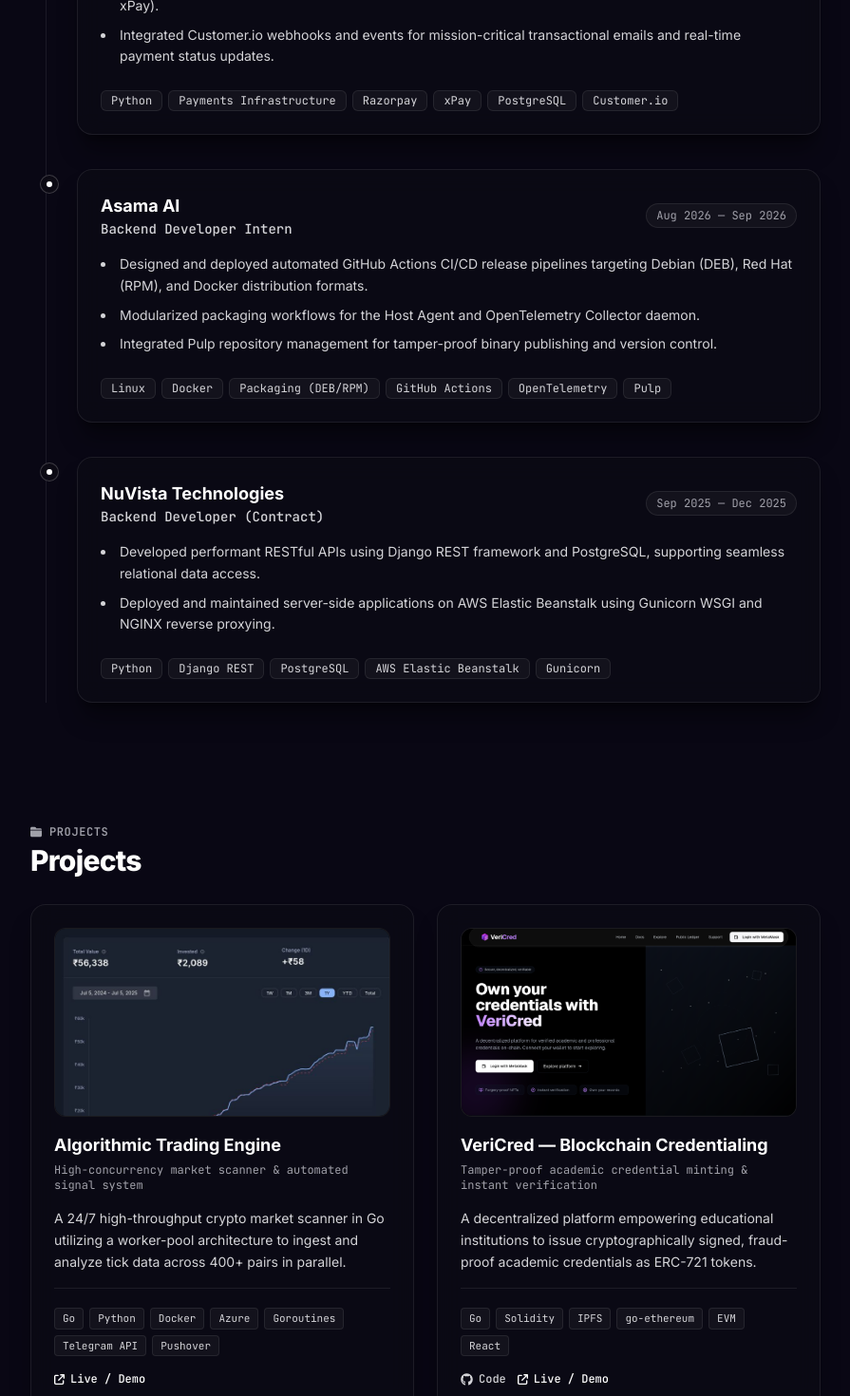
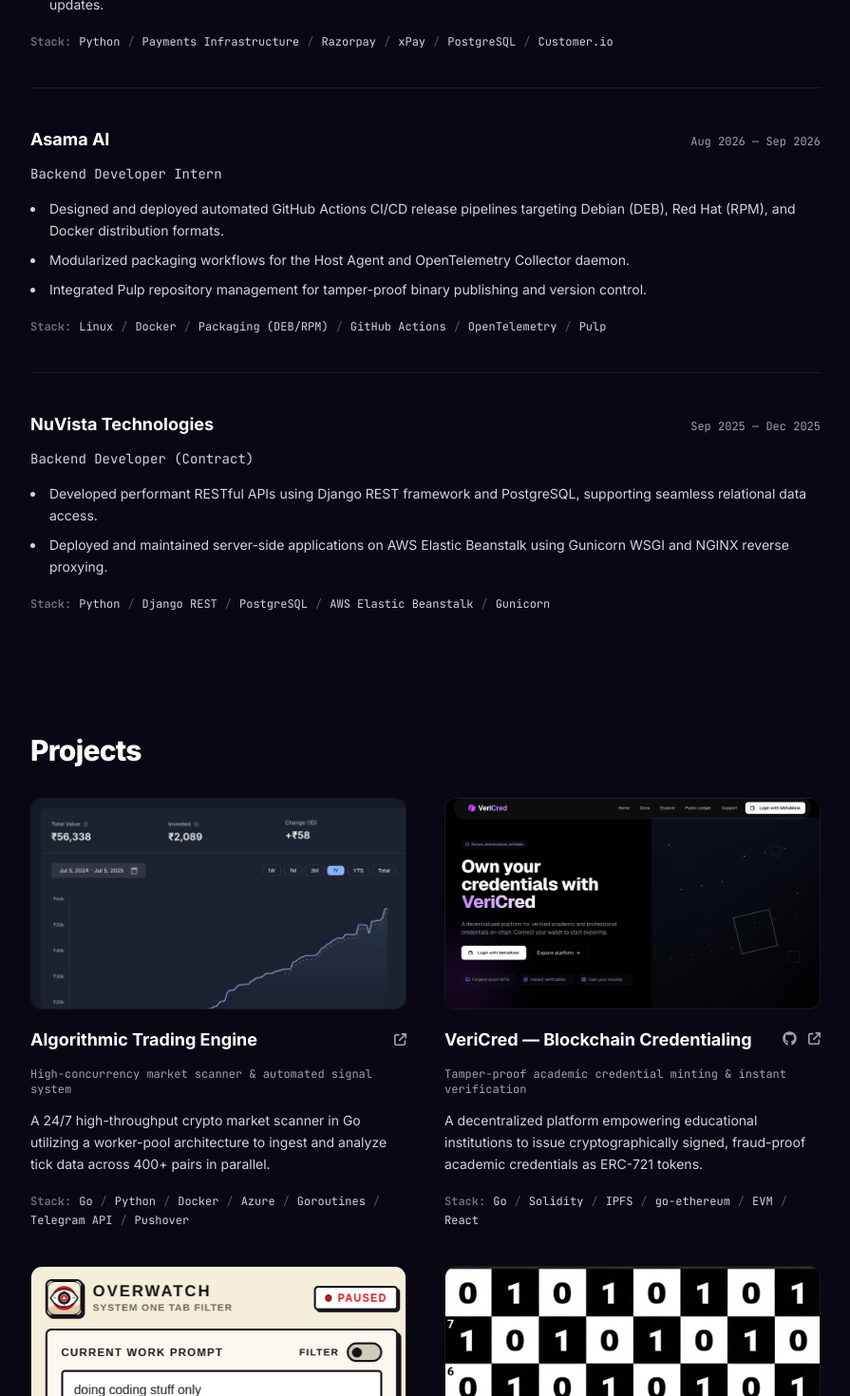
Before and after one commit to linuxer77/Portfolio, a Next.js app: page / in a window 1280 px wide. Shown: the part 1260-2730 px from the top of the page at 95% size, without its empty margins (192-1087 px from the left). Built offline with nearby package versions, Linux system fonts and the light colour scheme.

Commit message:
Unbox layout: strip card containers, nested pills, and borders for authentic editorial design

```diff
--- a/components/Contact.tsx
+++ b/components/Contact.tsx
@@ -3,7 +3,6 @@
 import { useState } from "react";
 import { personalData } from "@/lib/portfolio-data";
 import {
-  FaEnvelope,
   FaCopy,
   FaCheck,
   FaGithub,
@@ -23,17 +22,14 @@
 
   return (
     <section id="contact" className="py-10 sm:py-14">
-      <div className="p-6 sm:p-8 rounded-3xl bg-[#0c0a14]/80 backdrop-blur-md border border-white/[0.08] hover:border-white/20 transition-all duration-300 relative overflow-hidden shadow-xl shadow-black/40">
-        <div className="relative z-10 max-w-2xl space-y-5">
-          <div className="space-y-1">
-            <div className="flex items-center gap-2 font-mono text-xs text-zinc-400 font-semibold tracking-wider uppercase">
-              <FaEnvelope size={12} />
-              <span>Contact</span>
-            </div>
+      <div className="space-y-6">
         <h2 className="text-2xl sm:text-3xl font-extrabold tracking-tight text-white">
           Get In Touch
         </h2>
-          </div>
+
+        <p className="text-sm text-zinc-300 max-w-lg leading-relaxed">
+          Feel free to reach out for backend engineering roles, systems design discussions, or collaborations.
+        </p>
 
         <div className="flex flex-wrap items-center gap-3">
           <a
@@ -63,8 +59,8 @@
           </button>
         </div>
 
-          <div className="flex items-center gap-3 pt-1 text-zinc-400">
-            <span className="text-xs font-mono">Connect:</span>
+        <div className="flex items-center gap-4 pt-2 text-zinc-400">
+          <span className="text-xs font-mono text-zinc-500">Links:</span>
           <a
             href={personalData.github}
             target="_blank"
@@ -72,7 +68,7 @@
             aria-label="GitHub"
             className="hover:text-white transition-colors"
           >
-              <FaGithub size={17} />
+            <FaGithub size={18} />
           </a>
           <a
             href={personalData.linkedin}
@@ -81,7 +77,7 @@
             aria-label="LinkedIn"
             className="hover:text-white transition-colors"
           >
-              <FaLinkedinIn size={17} />
+            <FaLinkedinIn size={18} />
           </a>
           <a
             href={personalData.twitter}
@@ -90,9 +86,8 @@
             aria-label="Twitter"
             className="hover:text-white transition-colors"
           >
-              <FaXTwitter size={17} />
+            <FaXTwitter size={18} />
           </a>
-          </div>
         </div>
       </div>
     </section>
--- a/components/Experience.tsx
+++ b/components/Experience.tsx
@@ -1,37 +1,25 @@
 import { experiences } from "@/lib/portfolio-data";
-import { FaArrowUpRightFromSquare, FaBriefcase } from "react-icons/fa6";
+import { FaArrowUpRightFromSquare } from "react-icons/fa6";
 
 export default function Experience() {
   return (
     <section id="experience" className="py-10 sm:py-14">
-      <div className="space-y-7">
-        {/* Section Header */}
-        <div className="space-y-1">
-          <div className="flex items-center gap-2 font-mono text-xs text-zinc-400 font-semibold tracking-wider uppercase">
-            <FaBriefcase size={12} />
-            <span>Experience</span>
-          </div>
-          <h2 className="text-2xl sm:text-3xl font-extrabold tracking-tight text-white">
+      <h2 className="text-2xl sm:text-3xl font-extrabold tracking-tight text-white mb-8">
         Work History
       </h2>
-        </div>
 
-        {/* Timeline */}
-        <div className="relative border-l border-white/[0.08] ml-3 sm:ml-4 pl-6 sm:pl-8 space-y-9">
-          {experiences.map((exp) => (
-            <div key={exp.company} className="relative group">
-              {/* Timeline Marker */}
-              <div className="absolute -left-[31px] sm:-left-[39px] top-1.5 flex items-center justify-center w-5 h-5 rounded-full bg-[#0c0a14] border border-white/20 transition-colors duration-200">
-                <div className="w-1.5 h-1.5 rounded-full bg-white" />
-              </div>
-
-              {/* Card Container - Smoked Obsidian Glass with White Text */}
-              <div className="p-5 sm:p-6 rounded-2xl bg-[#0c0a14]/80 backdrop-blur-md border border-white/[0.08] hover:border-white/20 hover:bg-[#110e1c]/90 transition-all duration-200 space-y-4 shadow-xl shadow-black/40">
-                {/* Header Info */}
-                <div className="flex flex-col sm:flex-row sm:items-center sm:justify-between gap-2">
-                  <div>
+      <div className="space-y-10">
+        {experiences.map((exp, index) => (
+          <div
+            key={exp.company}
+            className={`space-y-3 ${
+              index !== experiences.length - 1 ? "pb-10 border-b border-white/[0.08]" : ""
+            }`}
+          >
+            {/* Header: Company & Date */}
+            <div className="flex flex-col sm:flex-row sm:items-baseline sm:justify-between gap-1">
               <div className="flex items-center gap-2">
-                      <h3 className="text-lg font-bold text-white transition-colors">
+                <h3 className="text-lg font-bold text-white">
                   {exp.company}
                 </h3>
                 {exp.link && (
@@ -42,21 +30,22 @@
                     aria-label={`${exp.company} website`}
                     className="text-zinc-500 hover:text-white transition-colors"
                   >
-                          <FaArrowUpRightFromSquare size={12} />
+                    <FaArrowUpRightFromSquare size={11} />
                   </a>
                 )}
               </div>
-                    <p className="text-sm font-medium text-zinc-300 font-mono">
-                      {exp.role}
-                    </p>
-                  </div>
-                  <span className="self-start sm:self-center font-mono text-xs text-zinc-400 px-2.5 py-1 rounded-full bg-white/[0.04] border border-white/[0.08]">
+              <span className="font-mono text-xs text-zinc-400">
                 {exp.period}
               </span>
             </div>
 
+            {/* Role */}
+            <p className="text-sm font-mono text-zinc-300">
+              {exp.role}
+            </p>
+
             {/* Bullets */}
-                <ul className="space-y-2 text-sm text-zinc-300 leading-relaxed list-disc list-outside ml-4">
+            <ul className="space-y-2 text-sm text-zinc-300 leading-relaxed list-disc list-outside ml-4 pt-1">
               {exp.description.map((bullet, i) => (
                 <li key={i} className="pl-1">
                   {bullet}
@@ -64,21 +53,17 @@
               ))}
             </ul>
 
-                {/* Tech Tags */}
-                <div className="flex flex-wrap gap-1.5 pt-2">
-                  {exp.skills.map((skill) => (
-                    <span
-                      key={skill}
-                      className="px-2.5 py-0.5 rounded-md text-xs font-mono bg-white/[0.04] text-zinc-300 border border-white/[0.08]"
-                    >
-                      {skill}
+            {/* Clean inline tech stack */}
+            <div className="flex flex-wrap items-center gap-x-2 gap-y-1 pt-2 text-xs font-mono text-zinc-400">
+              <span className="text-zinc-500 font-semibold">Stack:</span>
+              {exp.skills.map((skill, sIdx) => (
+                <span key={skill} className="text-zinc-300">
+                  {skill}{sIdx < exp.skills.length - 1 && <span className="text-zinc-600 ml-2">/</span>}
                 </span>
               ))}
             </div>
           </div>
-            </div>
         ))}
-        </div>
       </div>
     </section>
   );
--- a/components/Projects.tsx
+++ b/components/Projects.tsx
@@ -3,35 +3,26 @@
 import {
   FaGithub,
   FaArrowUpRightFromSquare,
-  FaFolderClosed,
 } from "react-icons/fa6";
 
 export default function Projects() {
   return (
     <section id="projects" className="py-10 sm:py-14">
-      <div className="space-y-7">
-        {/* Section Header */}
-        <div className="space-y-1">
-          <div className="flex items-center gap-2 font-mono text-xs text-zinc-400 font-semibold tracking-wider uppercase">
-            <FaFolderClosed size={12} />
-            <span>Projects</span>
-          </div>
-          <h2 className="text-2xl sm:text-3xl font-extrabold tracking-tight text-white">
+      <h2 className="text-2xl sm:text-3xl font-extrabold tracking-tight text-white mb-8">
         Projects
       </h2>
-        </div>
 
-        {/* Project Grid */}
-        <div className="grid grid-cols-1 md:grid-cols-2 gap-6">
+      {/* Projects Grid */}
+      <div className="grid grid-cols-1 md:grid-cols-2 gap-8 sm:gap-10">
         {projects.map((project) => (
           <article
             key={project.title}
-              className="group flex flex-col justify-between p-5 sm:p-6 rounded-2xl bg-[#0c0a14]/80 backdrop-blur-md border border-white/[0.08] hover:border-white/20 hover:bg-[#110e1c]/90 transition-all duration-200 shadow-xl shadow-black/40"
+            className="group flex flex-col justify-between space-y-4"
           >
-              <div className="space-y-4">
+            <div className="space-y-3.5">
               {/* Preview Image */}
               {project.image && (
-                  <div className="relative aspect-[16/9] w-full overflow-hidden rounded-xl bg-[#07060c] border border-white/[0.08]">
+                <div className="relative aspect-[16/9] w-full overflow-hidden rounded-xl bg-black/40 border border-white/[0.08] group-hover:border-white/20 transition-colors">
                   <Image
                     src={project.image}
                     alt={project.title}
@@ -42,15 +33,41 @@
                 </div>
               )}
 
-                {/* Header */}
-                <div className="space-y-1">
-                  <h3 className="text-lg font-bold text-white transition-colors">
+              {/* Title & Links */}
+              <div className="flex items-baseline justify-between gap-2 pt-1">
+                <h3 className="text-lg font-bold text-white group-hover:text-zinc-200 transition-colors">
                   {project.title}
                 </h3>
+                <div className="flex items-center gap-3 shrink-0">
+                  {project.githubUrl && (
+                    <a
+                      href={project.githubUrl}
+                      target="_blank"
+                      rel="noreferrer"
+                      aria-label={`${project.title} GitHub repository`}
+                      className="text-zinc-400 hover:text-white transition-colors"
+                    >
+                      <FaGithub size={15} />
+                    </a>
+                  )}
+                  {project.liveUrl && (
+                    <a
+                      href={project.liveUrl}
+                      target="_blank"
+                      rel="noreferrer"
+                      aria-label={`${project.title} live preview`}
+                      className="text-zinc-400 hover:text-white transition-colors"
+                    >
+                      <FaArrowUpRightFromSquare size={13} />
+                    </a>
+                  )}
+                </div>
+              </div>
+
+              {/* Tagline */}
               <p className="text-xs font-mono text-zinc-400">
                 {project.tagline}
               </p>
-                </div>
 
               {/* Description */}
               <p className="text-sm text-zinc-300 leading-relaxed">
@@ -58,48 +75,21 @@
               </p>
             </div>
 
-              {/* Bottom: Tags & Action Links */}
-              <div className="pt-5 mt-4 border-t border-white/[0.08] space-y-3">
-                <div className="flex flex-wrap gap-1.5">
-                  {project.tags.map((tag) => (
-                    <span
-                      key={tag}
-                      className="px-2 py-0.5 rounded text-[11px] font-mono bg-white/[0.04] text-zinc-300 border border-white/[0.08]"
-                    >
+            {/* Clean inline tech stack */}
+            <div className="flex flex-wrap items-center gap-x-2 gap-y-1 pt-1 text-xs font-mono text-zinc-400">
+              <span className="text-zinc-500 font-semibold">Stack:</span>
+              {project.tags.map((tag, tIdx) => (
+                <span key={tag} className="text-zinc-300">
                   {tag}
+                  {tIdx < project.tags.length - 1 && (
+                    <span className="text-zinc-600 ml-2">/</span>
+                  )}
                 </span>
               ))}
-                </div>
-
-                <div className="flex items-center gap-3 pt-1">
-                  {project.githubUrl && (
-                    <a
-                      href={project.githubUrl}
-                      target="_blank"
-                      rel="noreferrer"
-                      className="inline-flex items-center gap-1.5 text-xs font-mono font-medium text-zinc-300 hover:text-white transition-colors"
-                    >
-                      <FaGithub size={13} />
-                      <span>Code</span>
-                    </a>
-                  )}
-                  {project.liveUrl && (
-                    <a
-                      href={project.liveUrl}
-                      target="_blank"
-                      rel="noreferrer"
-                      className="inline-flex items-center gap-1.5 text-xs font-mono font-medium text-white hover:text-zinc-300 transition-colors"
-                    >
-                      <FaArrowUpRightFromSquare size={11} />
-                      <span>Live / Demo</span>
-                    </a>
-                  )}
-                </div>
             </div>
           </article>
         ))}
       </div>
-      </div>
     </section>
   );
 }
--- a/components/Skills.tsx
+++ b/components/Skills.tsx
@@ -1,109 +1,44 @@
 import { skillCategories } from "@/lib/portfolio-data";
-import {
-  SiGo,
-  SiPython,
-  SiJavascript,
-  SiSolidity,
-  SiPostgresql,
-  SiRedis,
-  SiMysql,
-  SiSqlite,
-  SiIpfs,
-  SiDocker,
-  SiLinux,
-  SiAmazon,
-  SiGit,
-  SiDjango,
-  SiFlask,
-  SiOpentelemetry,
-} from "react-icons/si";
-import {
-  FaTerminal,
-  FaDatabase,
-  FaServer,
-  FaKey,
-  FaNetworkWired,
-  FaCode,
-  FaWrench,
-} from "react-icons/fa6";
-import { IoCloudOutline } from "react-icons/io5";
-
-const iconMap: Record<string, React.ComponentType<{ size?: number; className?: string }>> = {
-  go: SiGo,
-  python: SiPython,
-  javascript: SiJavascript,
-  solidity: SiSolidity,
-  sql: FaDatabase,
-  bash: FaTerminal,
-  api: FaNetworkWired,
-  microservices: FaServer,
-  concurrency: FaCode,
-  jwt: FaKey,
-  django: SiDjango,
-  "go-chi": SiGo,
-  flask: SiFlask,
-  postgresql: SiPostgresql,
-  redis: SiRedis,
-  mysql: SiMysql,
-  sqlite: SiSqlite,
-  ipfs: SiIpfs,
-  docker: SiDocker,
-  linux: SiLinux,
-  aws: SiAmazon,
-  oci: IoCloudOutline,
-  git: SiGit,
-  opentelemetry: SiOpentelemetry,
-};
 
 export default function Skills() {
   return (
     <section id="skills" className="py-10 sm:py-14">
-      <div className="space-y-7">
-        {/* Section Header */}
-        <div className="space-y-1">
-          <div className="flex items-center gap-2 font-mono text-xs text-zinc-400 font-semibold tracking-wider uppercase">
-            <FaWrench size={12} />
-            <span>Tech Stack</span>
-          </div>
-          <h2 className="text-2xl sm:text-3xl font-extrabold tracking-tight text-white">
+      <h2 className="text-2xl sm:text-3xl font-extrabold tracking-tight text-white mb-8">
         Tech Stack
       </h2>
-        </div>
 
-        {/* Categories Grid */}
-        <div className="grid grid-cols-1 md:grid-cols-2 gap-6">
-          {skillCategories.map((category) => (
+      <div className="space-y-6">
+        {skillCategories.map((category, idx) => (
           <div
             key={category.title}
-              className="p-5 sm:p-6 rounded-2xl bg-[#0c0a14]/80 backdrop-blur-md border border-white/[0.08] hover:border-white/20 hover:bg-[#110e1c]/90 transition-all duration-200 space-y-4 shadow-xl shadow-black/40"
+            className={`flex flex-col sm:flex-row sm:items-baseline gap-2 sm:gap-6 ${
+              idx !== skillCategories.length - 1
+                ? "pb-6 border-b border-white/[0.08]"
+                : ""
+            }`}
           >
-              <h3 className="text-sm font-semibold font-mono uppercase tracking-wider text-white">
+            <span className="font-mono text-xs uppercase tracking-wider text-zinc-400 sm:w-48 shrink-0 font-semibold">
               {category.title}
-              </h3>
+            </span>
 
-              <div className="grid grid-cols-2 sm:grid-cols-3 gap-2.5">
-                {category.skills.map((skill) => {
-                  const Icon = iconMap[skill.iconKey] || FaCode;
-                  return (
-                    <div
+            <div className="flex flex-wrap items-center gap-x-2.5 gap-y-1.5 text-sm">
+              {category.skills.map((skill, sIdx) => (
+                <span
                   key={skill.name}
-                      className="group flex items-center gap-2.5 p-2.5 rounded-xl bg-white/[0.03] border border-white/[0.07] hover:border-white/20 hover:bg-white/[0.07] transition-all duration-200"
+                  className="inline-flex items-center text-zinc-300"
                 >
-                      <Icon
-                        size={17}
-                        className="text-zinc-400 group-hover:text-white transition-colors shrink-0"
-                      />
-                      <span className="text-xs font-medium text-zinc-300 group-hover:text-white truncate transition-colors">
+                  <span className="hover:text-white transition-colors">
                     {skill.name}
                   </span>
-                    </div>
-                  );
-                })}
+                  {sIdx < category.skills.length - 1 && (
+                    <span className="text-zinc-600 ml-2.5 select-none">/</span>
+                  )}
+                </span>
+              ))}
             </div>
           </div>
         ))}
       </div>
-      </div>
     </section>
   );
 }
```
Also changed, not shown: components/Certifications.tsx (+31 -60 lines). Lines whose indentation alone changed are shown as unchanged.
